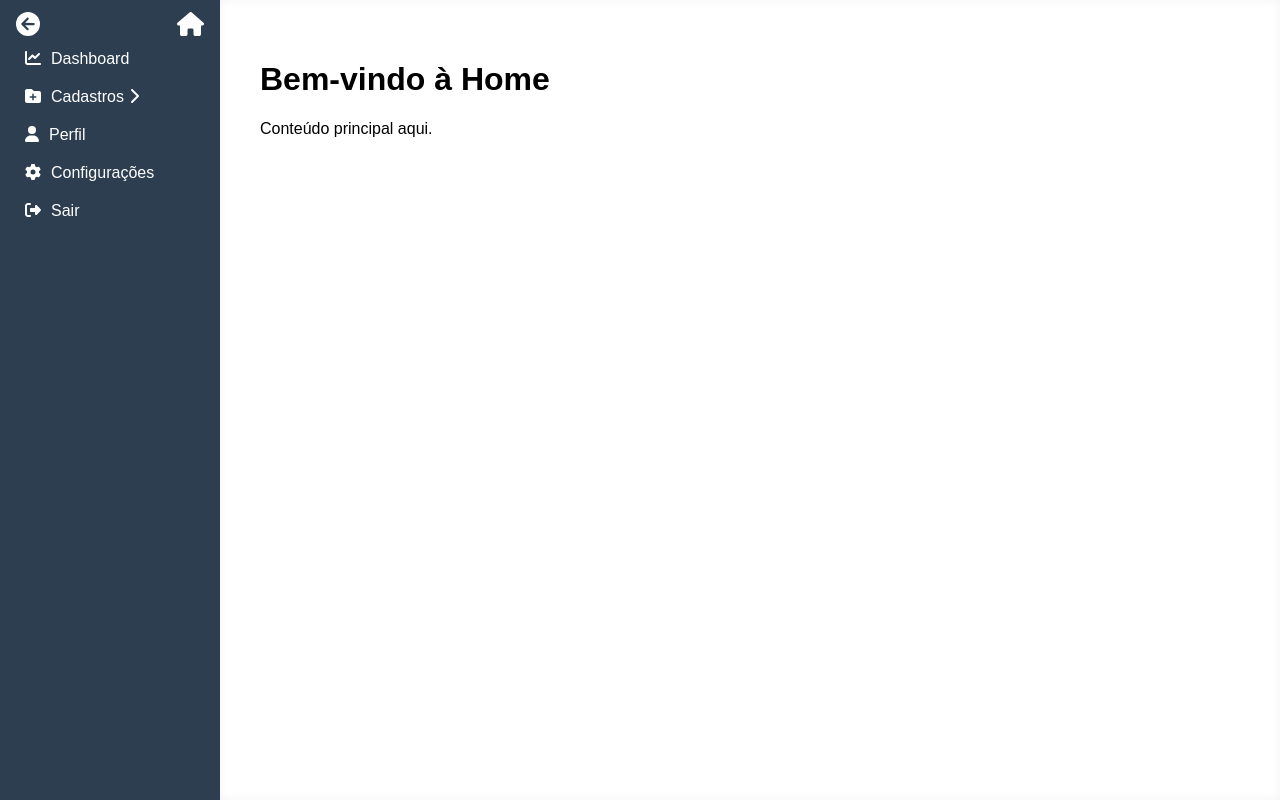
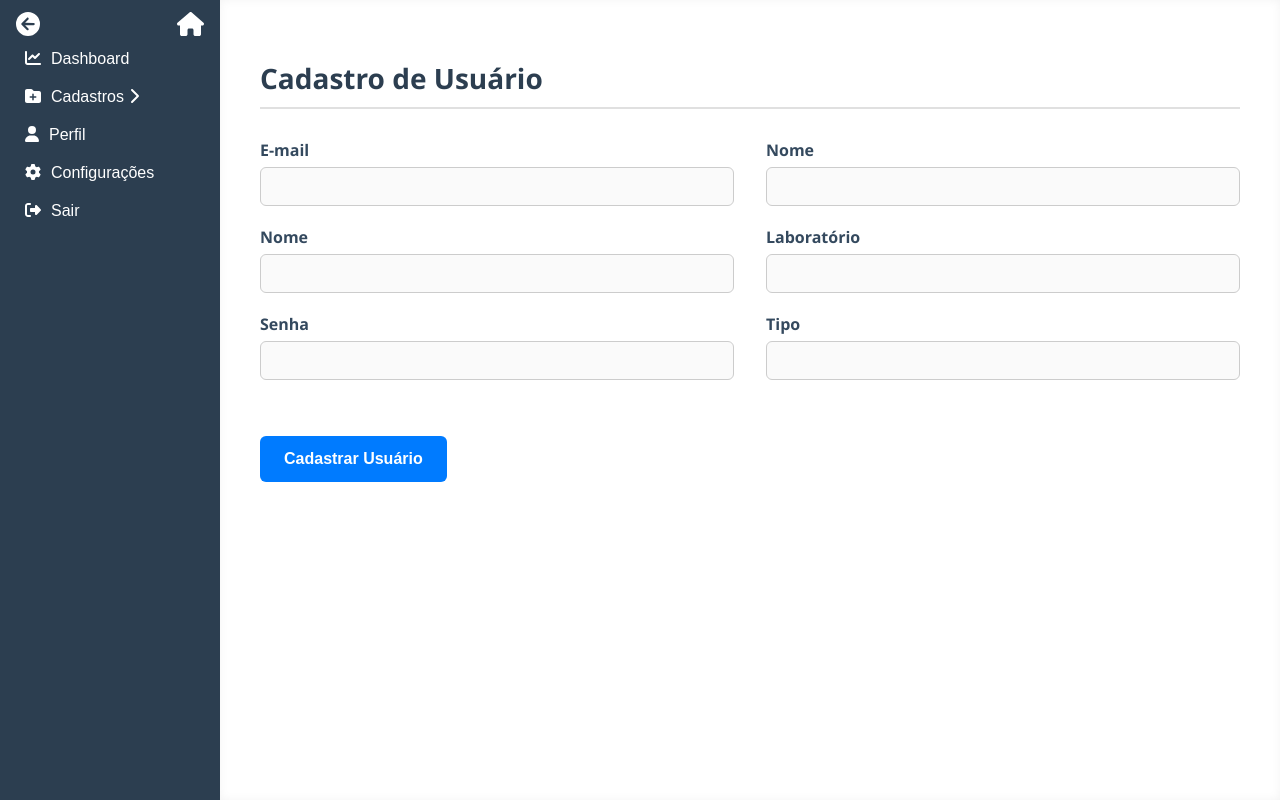
Before and after one commit to ucsgamoraes/lab-management, a React (Create React App) app: page /register-user in a window 1280 px wide. Built offline with nearby package versions, Linux system fonts and the light colour scheme.

Commit message:
registrar usuario

```diff
--- a/src/App.js
+++ b/src/App.js
@@ -7,6 +7,7 @@ import RegisterEquipment from './screens/register-equipment/RegisterEquipment';
 import RegisterEvent from './screens/register-event/RegisterEvent';
 import RegisterLaboratory from './screens/register-laboratory/RegisterLaboratory';
 import RegisterCategory from './screens/register-category/RegisterCategory';
+import { RegisterUser } from './screens/register-user/RegisterUser';
 
 function App() {
   return (
@@ -19,6 +20,7 @@ function App() {
         <Route path="/register-event" element={<RegisterEvent />} />
         <Route path="/register-category" element={<RegisterCategory />} />
         <Route path="/register-laboratory" element={<RegisterLaboratory />} />
+        <Route path="/register-user" element={<RegisterUser />} />
         <Route path="/home" element={<Home />} />
         <Route path="*" element={<Home />} />
       </Routes>
--- a/src/components/SideBar/SideBar.js
+++ b/src/components/SideBar/SideBar.js
@@ -106,6 +106,13 @@ export const SideBar = () => {
                 <FontAwesomeIcon icon={faTags} style={{ marginRight: "8px" }} />
                 Cadastrar Categoria
               </button>
+              <button
+                className="submenu-btn"
+                onClick={() => navigateToScreen("/register-user")}
+              >
+                <FontAwesomeIcon icon={faUser} style={{ marginRight: "8px" }} />
+                Cadastrar Usuário
+              </button>
             </div>
           )}
 
--- /dev/null
+++ b/src/screens/register-user/RegisterUser.js
@@ -0,0 +1,100 @@
+import api from "../../services/api"
+import { useState } from "react";
+import "../register-equipment/RegisterEquipment.css"; // reutilizando o CSS existente
+import { SideBar } from "../../components/SideBar/SideBar";
+import FormInput from "../../components/FormInput/FormInput";
+
+function RegisterUser() {
+  const [formData, setFormData] = useState({
+    room: "",
+    blockId: 0,
+  });
+
+  const handleChange = (e) => {
+    const { name, value } = e.target;
+    setFormData((prev) => ({
+      ...prev,
+      [name]: value,
+    }));
+  };
+
+  const handleSubmit = async (e) => {
+    e.preventDefault();
+
+    try {
+      const response = await api.post("/user", formData);
+      alert("Usuário cadastrado com sucesso!");
+      console.log(response.data);
+    } catch (error) {
+      console.error(error);
+      alert("Erro ao cadastrar usuário: " + error.message);
+    }
+  };
+
+  return (
+    <div className="register-equipment-container">
+      <SideBar />
+      <div className="main-content">
+        <h1 className="form-title">Cadastro de Usuário</h1>
+        <form className="equipment-form" onSubmit={handleSubmit}>
+          <div className="form-columns">
+            <div className="form-column">
+              <FormInput
+                label="E-mail"
+                name="email"
+                onChange={handleChange}
+                required
+              />
+              <FormInput
+                label="Nome"
+                name="nome"
+                type="text"
+                onChange={handleChange}
+                required
+              />
+              <FormInput
+                label="Senha"
+                name="password"
+                type="text"
+                onChange={handleChange}
+                required
+              />
+              </div>
+                        <div className="form-column">
+
+              <FormInput
+                label="Nome"
+                name="nome"
+                type="text"
+                onChange={handleChange}
+                required
+              />
+              <FormInput
+                label="Laboratório"
+                name="laboratoryId"
+                type="number"
+                onChange={handleChange}
+                required
+              />
+              <FormInput
+                label="Tipo"
+                name="userType"
+                type="number"
+                onChange={handleChange}
+                required
+              />
+            </div>
+
+            <div className="form-column"></div>
+          </div>
+
+          <button className="form-button" type="submit">
+            Cadastrar Usuário
+          </button>
+        </form>
+      </div>
+    </div>
+  );
+}
+
+export {RegisterUser};
```
